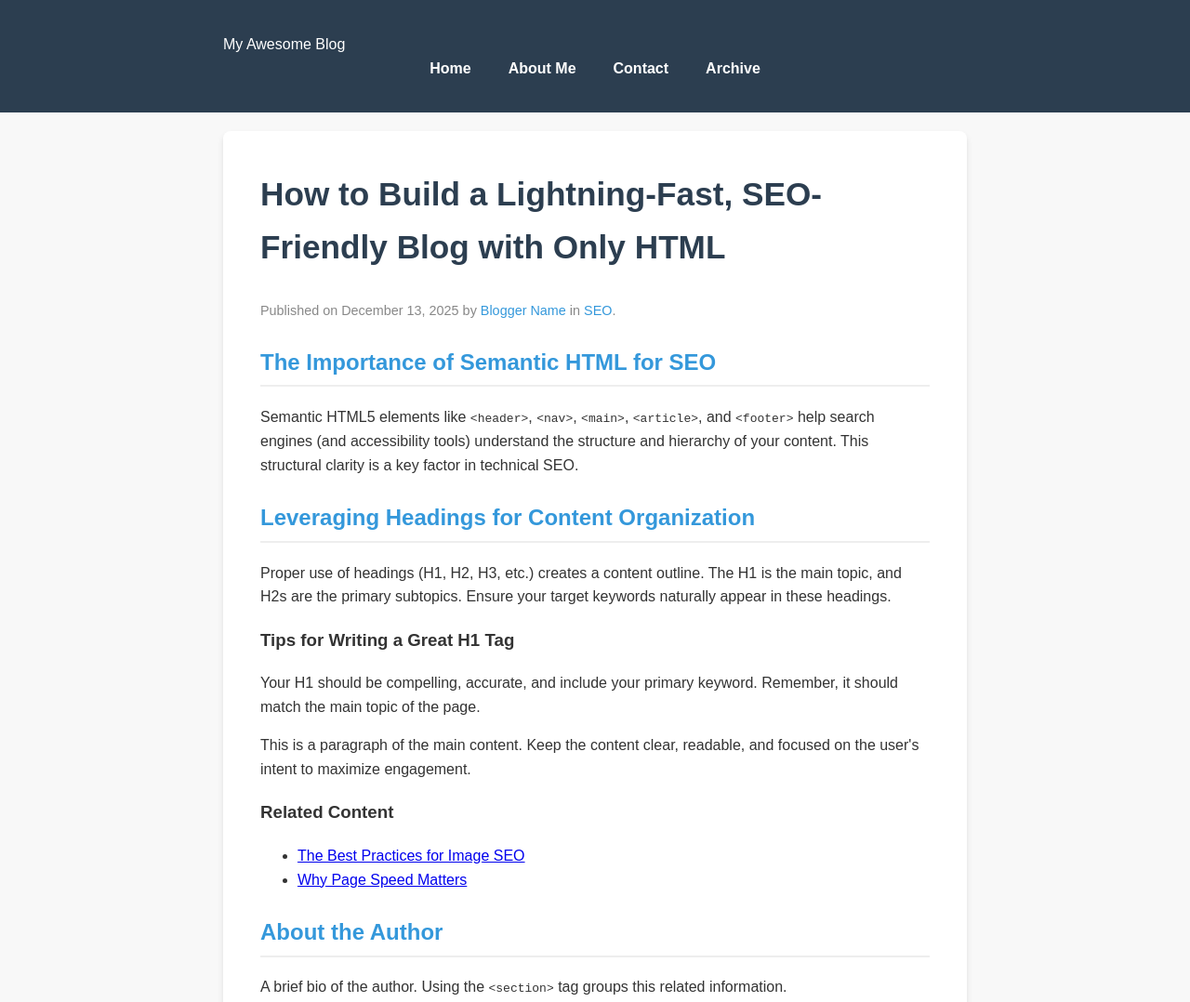
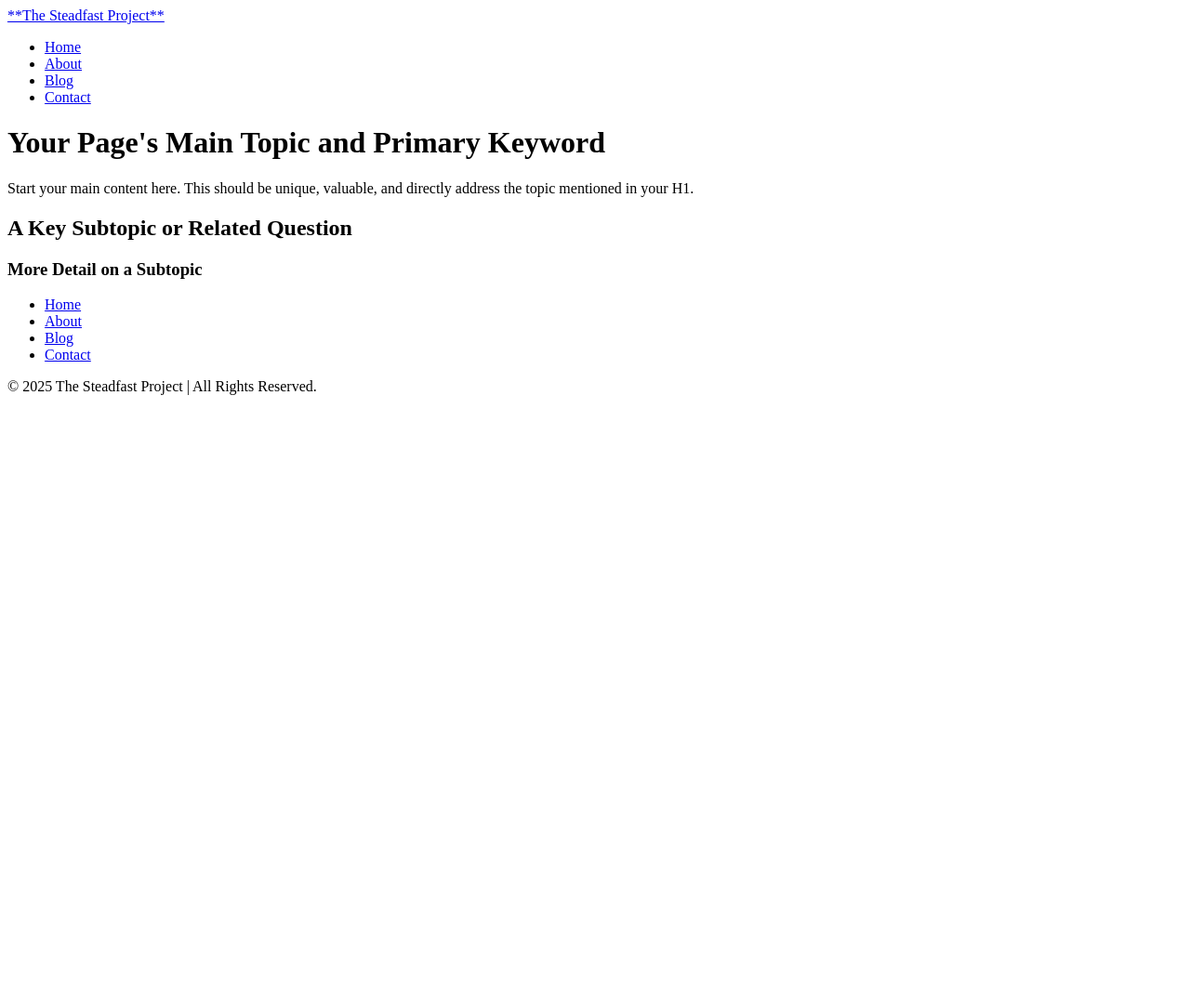
Before and after one commit to SteadfastProject/steadfastproject.github.io, a plain HTML site: page index.html in a window 1280 px wide. Shown: the top 1078 px of the page at 93% size. After the commit the page ends 800 px from the top, so only its background shows below. Drawn offline with Linux system fonts and the light colour scheme.

Commit message:
Update index.html

```diff
--- a/index.html
+++ b/index.html
@@ -3,166 +3,51 @@
 <head>
     <meta charset="UTF-8">
     <meta name="viewport" content="width=device-width, initial-scale=1.0">
-    <title>My SEO-Friendly Blog Post Title | My Blog Name</title>
-    <meta name="description" content="A brief, keyword-rich summary of the blog post content for search engines.">
     <link rel="icon" type="image/x-icon" href="favicon.ico">
+    <link rel="canonical" href="https://steadfastproject.github.io/">
+    <title>The Steadfast Project</title>
+    <meta name="description" content="A Catholic Project to Share Early Christian Sources, Art, and Biblical Analysis to Show How the Apostolic Age of Christianity Confirms Catholicism.">
+    <meta name="keywords" content="Catholicism,Catholic,Christian,Christianity,Art,Sources,Apologetics,FirstCentury,SecondCentury,Faith,Didache,Clement,Athanasius">
 
-    <style>
-        :root {
-            --primary-color: #3498db;
-            --secondary-color: #2c3e50;
-            --text-color: #333;
-            --bg-color: #f8f8f8;
-            --light-grey: #eee;
-        }
-
-        body {
-            font-family: Arial, sans-serif;
-            margin: 0;
-            padding: 0;
-            background-color: var(--bg-color);
-            color: var(--text-color);
-            line-height: 1.6;
-        }
-
-        /* Container to center content and limit width */
-        .container {
-            max-width: 800px;
-            margin: 0 auto;
-            padding: 20px;
-        }
-
-        /* Header and Navigation */
-        header {
-            background-color: var(--secondary-color);
-            color: white;
-            padding: 15px 0;
-        }
-
-        nav ul {
-            list-style: none;
-            padding: 0;
-            margin: 0;
-            display: flex;
-            justify-content: center;
-            gap: 20px;
-        }
-
-        nav a {
-            color: white;
-            text-decoration: none;
-            font-weight: bold;
-            padding: 5px 10px;
-            transition: color 0.3s;
-        }
-
-        nav a:hover {
-            color: var(--primary-color);
-        }
-
-        /* Main Content */
-        main {
-            background-color: white;
-            padding: 40px;
-            border-radius: 8px;
-            box-shadow: 0 4px 6px rgba(0, 0, 0, 0.1);
-        }
-
-        /* Typography */
-        h1 {
-            color: var(--secondary-color);
-            font-size: 2.2em;
-            margin-top: 0;
-        }
-
-        h2 {
-            color: var(--primary-color);
-            border-bottom: 2px solid var(--light-grey);
-            padding-bottom: 5px;
-            margin-top: 25px;
-        }
-
-        /* Footer */
-        footer {
-            text-align: center;
-            padding: 20px;
-            margin-top: 30px;
-            border-top: 1px solid var(--light-grey);
-            color: #777;
-        }
-
-        .post-meta {
-            font-size: 0.9em;
-            color: #888;
-            margin-bottom: 20px;
-        }
-        .post-meta a {
-            color: var(--primary-color);
-            text-decoration: none;
-        }
-    </style>
 </head>
 <body>
 
     <header>
-        <div class="container">
-            <span>My Awesome Blog</span>
+        <div>
+            <a href="/" title="Go to the Home Page">**The Steadfast Project**</a>
+        </div>
 
-            <nav aria-label="Main Navigation">
-                <ul>
-                    <li><a href="index.html">Home</a></li>
-                    <li><a href="about.html">About Me</a></li>
-                    <li><a href="contact.html">Contact</a></li>
-                    <li><a href="archive.html">Archive</a></li>
-                </ul>
-            </nav>
-        </div>
+        <nav aria-label="Primary Site Navigation">
+            <ul>
+                <li><a href="/">Home</a></li>
+                <li><a href="/about">About</a></li>
+                <li><a href="/blog">Blog</a></li>
+                <li><a href="/contact">Contact</a></li>
+            </ul>
+        </nav>
     </header>
 
-    <div class="container">
-        <main>
-            <article>
-                <h1>How to Build a Lightning-Fast, SEO-Friendly Blog with Only HTML</h1>
+    <main>
+        <h1>Your Page's Main Topic and Primary Keyword</h1>
+        <p>Start your main content here. This should be unique, valuable, and directly address the topic mentioned in your H1.</p>
 
-                <div class="post-meta">
-                    Published on <time datetime="2025-12-13">December 13, 2025</time> by <a href="#author">Blogger Name</a> in <a href="category-seo.html">SEO</a>.
-                </div>
-
-                <section>
-                    <h2>The Importance of Semantic HTML for SEO</h2>
-                    <p>Semantic HTML5 elements like <code>&lt;header&gt;</code>, <code>&lt;nav&gt;</code>, <code>&lt;main&gt;</code>, <code>&lt;article&gt;</code>, and <code>&lt;footer&gt;</code> help search engines (and accessibility tools) understand the structure and hierarchy of your content. This structural clarity is a key factor in technical SEO.</p>
-                </section>
-
-                <section>
-                    <h2>Leveraging Headings for Content Organization</h2>
-                    <p>Proper use of headings (H1, H2, H3, etc.) creates a content outline. The H1 is the main topic, and H2s are the primary subtopics. Ensure your target keywords naturally appear in these headings.</p>
-
-                    <h3>Tips for Writing a Great H1 Tag</h3>
-                    <p>Your H1 should be compelling, accurate, and include your primary keyword. Remember, it should match the main topic of the page.</p>
-
-                    <p>This is a paragraph of the main content. Keep the content clear, readable, and focused on the user's intent to maximize engagement.</p>
-                </section>
-
-                <aside>
-                    <h3>Related Content</h3>
-                    <ul>
-                        <li><a href="#">The Best Practices for Image SEO</a></li>
-                        <li><a href="#">Why Page Speed Matters</a></li>
-                    </ul>
-                </aside>
-
-            </article>
-
-            <section id="author">
-                <h2>About the Author</h2>
-                <p>A brief bio of the author. Using the <code>&lt;section&gt;</code> tag groups this related information.</p>
-            </section>
-        </main>
-    </div>
+        <h2>A Key Subtopic or Related Question</h2>
+        <h3>More Detail on a Subtopic</h3>
+    </main>
 
     <footer>
-        <div class="container">
-            &copy; 2025 My Awesome Blog. All Rights Reserved.
+
+        <nav aria-label="Footer Utility Navigation">
+            <ul>
+                <li><a href="/">Home</a></li>
+                <li><a href="/about">About</a></li>
+                <li><a href="/blog">Blog</a></li>
+                <li><a href="/contact">Contact</a></li>
+            </ul>
+        </nav>
+
+        <div>
+            <p>&copy; 2025 The Steadfast Project | All Rights Reserved.</p>
         </div>
     </footer>
 
```
